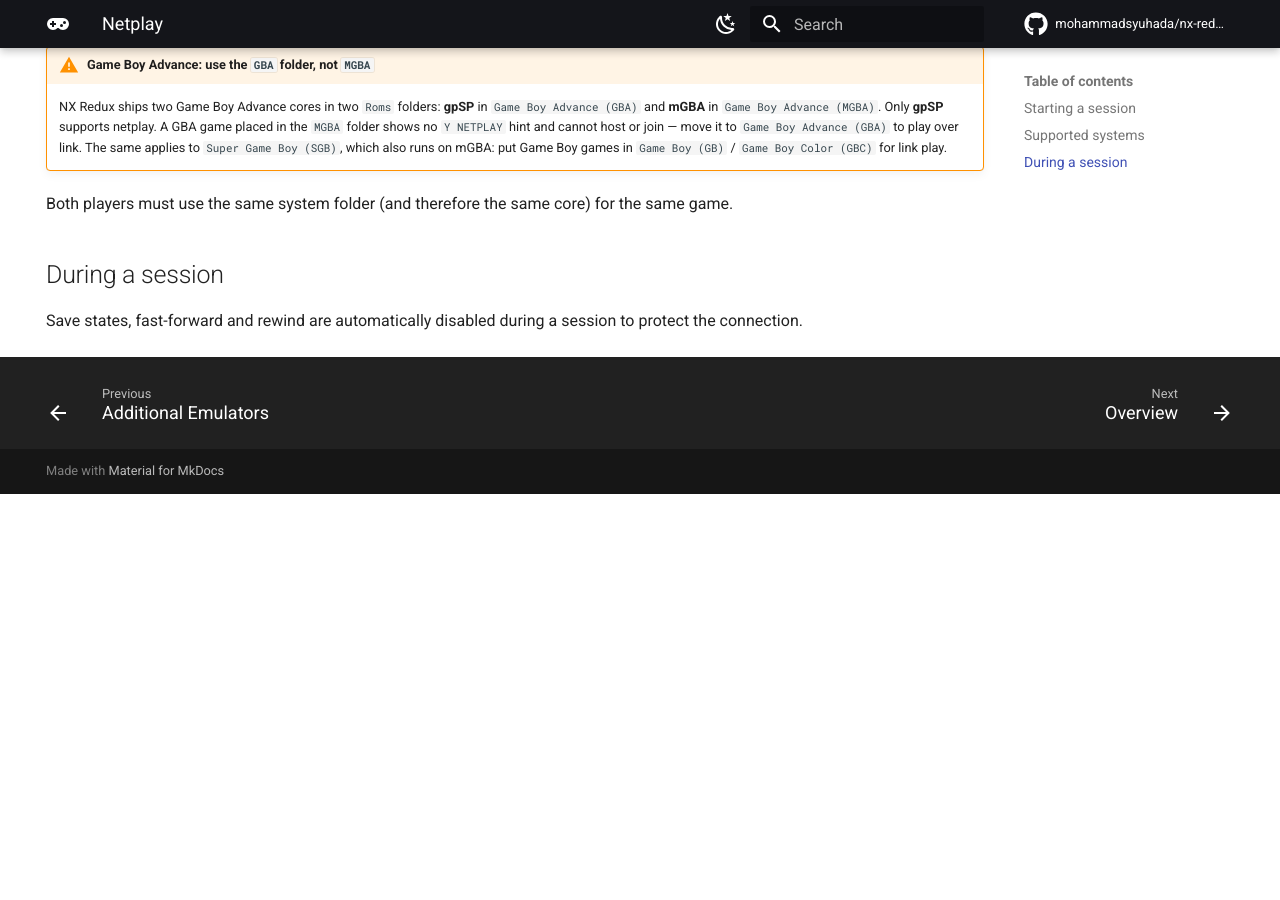
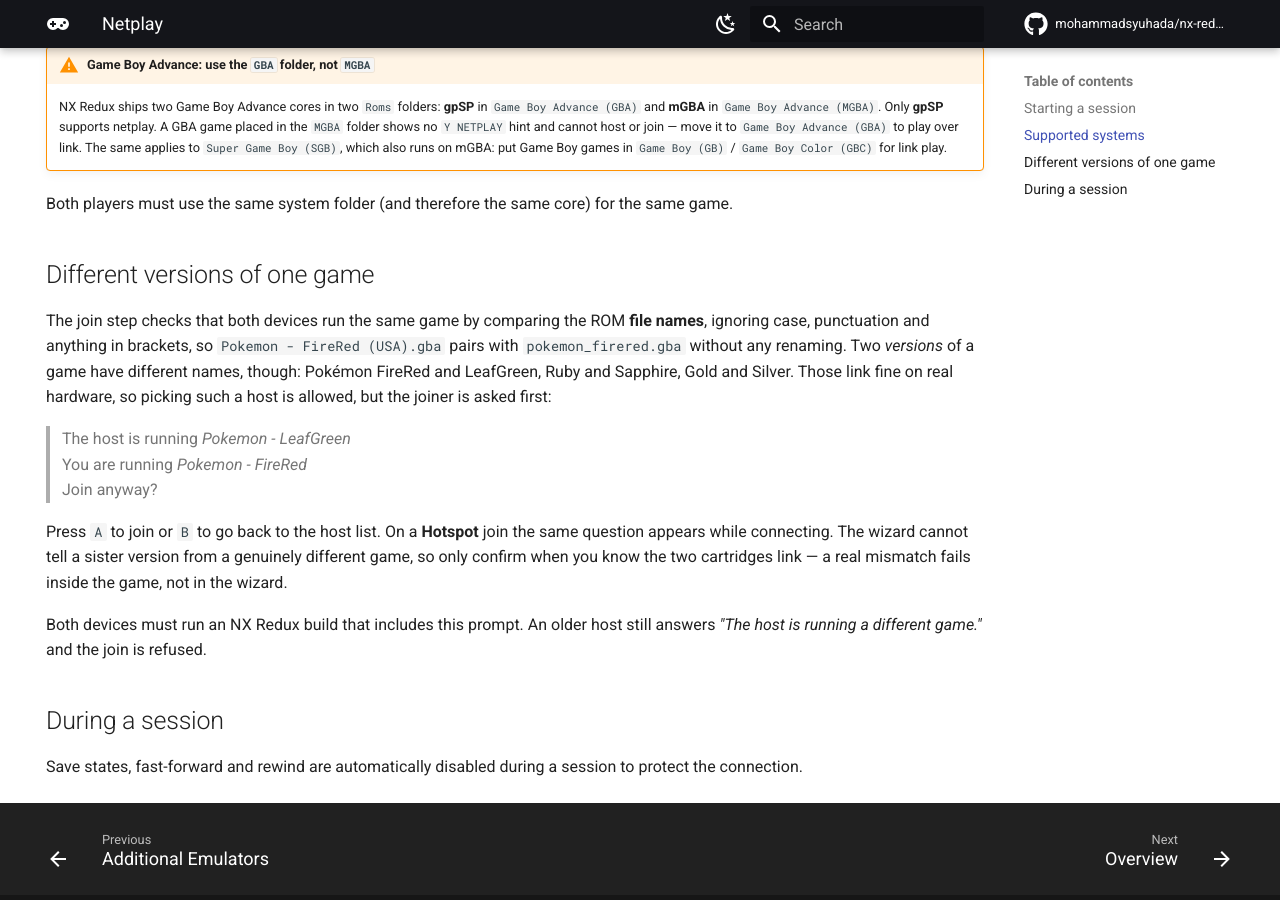
Before and after one commit to mohammadsyuhada/nx-redux-docs, an MkDocs documentation site: the page built from docs/netplay.md, in a window 1280 px wide and 900 px high, scrolled down 2340 px. Built offline with MkDocs 1.6.1 and Material for MkDocs 9.7.7, drawn with Linux system fonts in a browser that asks for light colours; comment, search, counter and statistics services are not loaded; before the commit the page ends 2834 px from its top, so only the background shows below that.

Commit message:
docs(netplay): explain the cross-version join prompt for sister games

```diff
--- a/docs/netplay.md
+++ b/docs/netplay.md
@@ -70,6 +70,30 @@
 Both players must use the same system folder (and therefore the same core)
 for the same game.
 
+## Different versions of one game
+
+The join step checks that both devices run the same game by comparing the
+ROM **file names**, ignoring case, punctuation and anything in brackets, so
+`Pokemon - FireRed (USA).gba` pairs with `pokemon_firered.gba` without any
+renaming. Two *versions* of a game have different names, though: Pokémon
+FireRed and LeafGreen, Ruby and Sapphire, Gold and Silver. Those link fine on
+real hardware, so picking such a host is allowed, but the joiner is asked
+first:
+
+> The host is running *Pokemon - LeafGreen*<br>
+> You are running *Pokemon - FireRed*<br>
+> Join anyway?
+
+Press `A` to join or `B` to go back to the host list. On a **Hotspot** join
+the same question appears while connecting. The wizard cannot tell a sister
+version from a genuinely different game, so only confirm when you know the
+two cartridges link — a real mismatch fails inside the game, not in the
+wizard.
+
+Both devices must run an NX Redux build that includes this prompt. An older
+host still answers *"The host is running a different game."* and the join is
+refused.
+
 ## During a session
 
 Save states, fast-forward and rewind are automatically disabled during a
```
